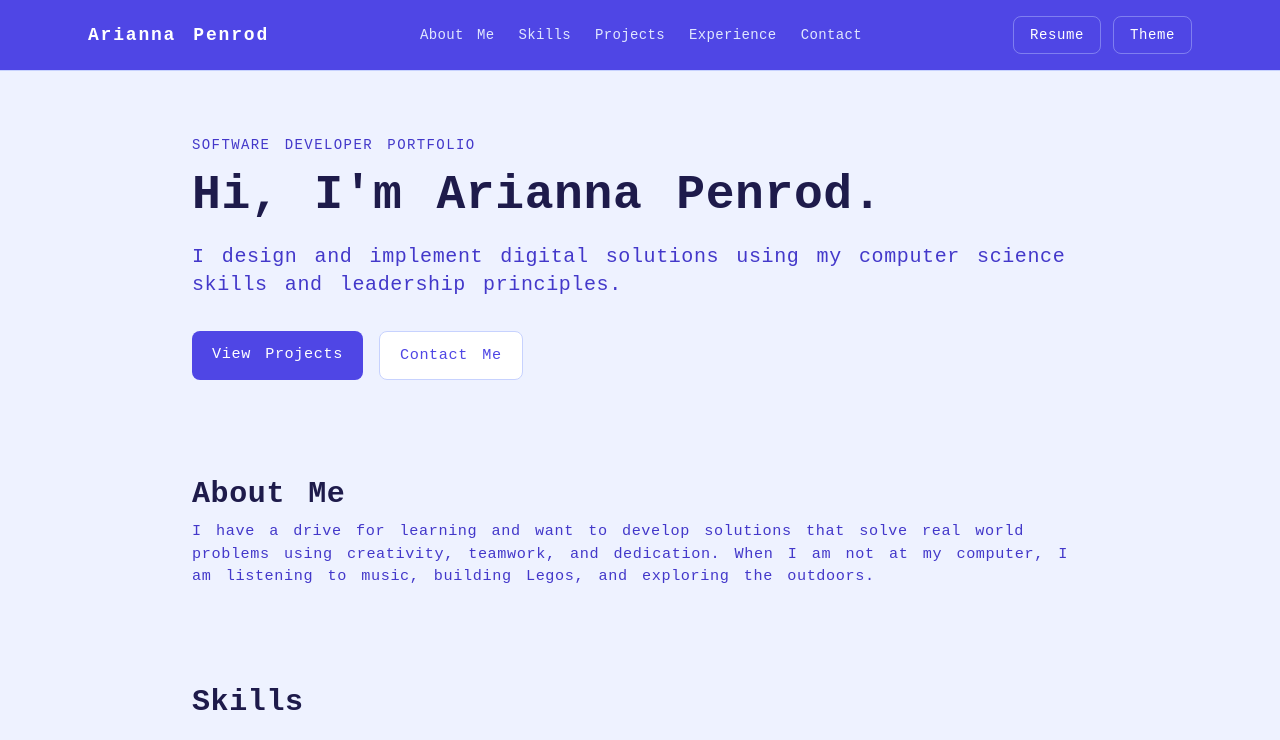
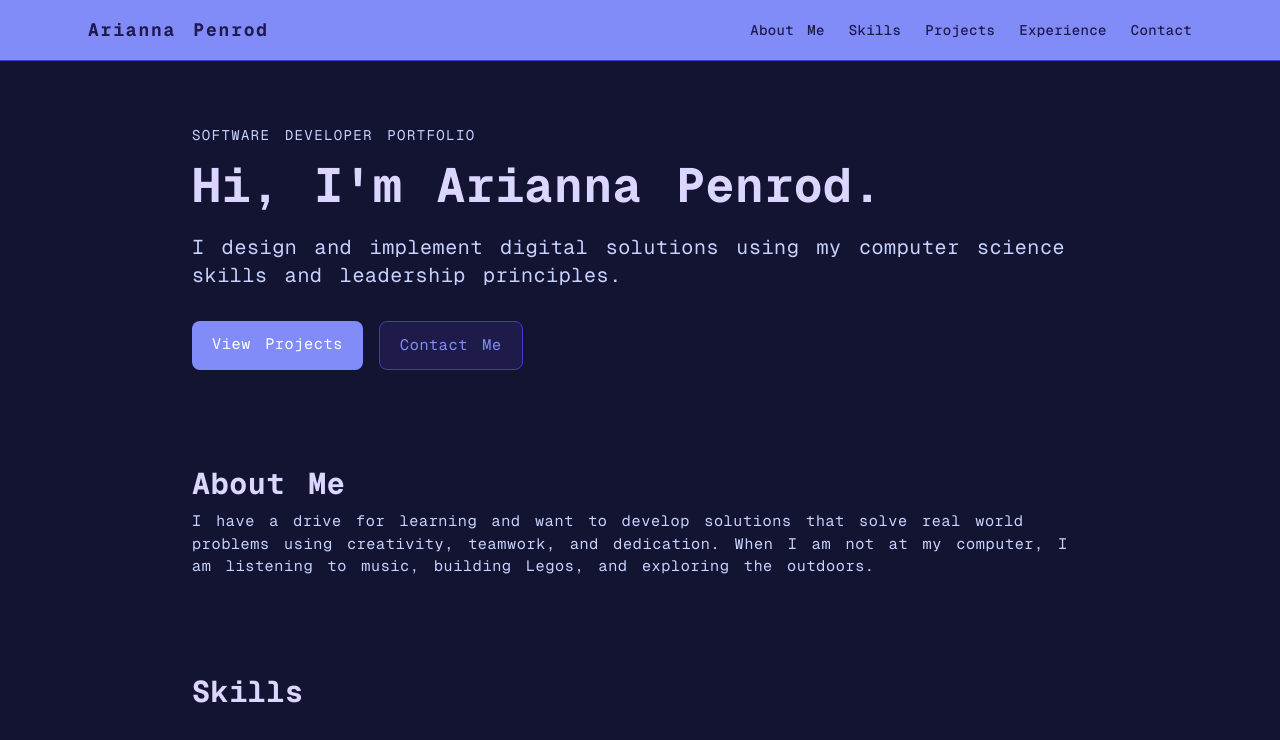
Before and after one commit to Arianna-Penrod/Portfolio, a Next.js app: page / in a window 1280 px wide. Shown: the top 740 px of the page. Built offline with nearby package versions, Linux system fonts and the light colour scheme.

Commit message:
used monospace font and cleaned up the webpage.

```diff
--- a/app/globals.css
+++ b/app/globals.css
@@ -1,26 +1,6 @@
 @import "tailwindcss";
 
-@custom-variant dark (&:where(.dark, .dark *));
-
-:root,
-:root.light {
-    --background: #EEF2FF;
-    --foreground: #1E1B4B;
-
-    --card: #FFFFFF;
-    --card-hover: #E0E7FF;
-
-    --primary: #4F46E5;
-    --primary-dark: #3730A3;
-
-    --accent: #0891B2;
-    --accent-dark: #0E7490;
-
-    --muted: #4338CA;
-    --border: #C7D2FE;
-}
-
-:root.dark {
+:root {
   --background: #131332;
   --foreground: #dbd6ff;
 
@@ -41,14 +21,6 @@ html {
   scroll-behavior: smooth;
 }
 
-@font-face {
-  font-family: "Minecraft";
-  src: url("/fonts/Minecraft.ttf") format("ttf");
-  font-weight: normal;
-  font-style: normal;
-  font-display: swap;
-}
-
 @theme inline {
   --color-background: var(--background);
   --color-foreground: var(--foreground);
@@ -67,7 +39,7 @@ html {
 body {
   background: var(--background);
   color: var(--foreground);
-  font-family: "Minecraft", monospace;
+  font-family: var(--font-geist-mono), monospace;
   letter-spacing: 0.04em;
   font-size: .95em;
   word-spacing: .3em;
--- a/app/layout.tsx
+++ b/app/layout.tsx
@@ -18,15 +18,6 @@ export const metadata: Metadata = {
   description: "Arianna Penrod's computer science portfolio",
 };
 
-const themeScript = `
-  const savedTheme = localStorage.getItem("theme");
-  const prefersDark = window.matchMedia("(prefers-color-scheme: dark)").matches;
-  const theme = savedTheme || (prefersDark ? "dark" : "light");
-
-  document.documentElement.classList.remove("dark", "light");
-  document.documentElement.classList.add(theme);
-`;
-
 export default function RootLayout({
   children,
 }: Readonly<{
@@ -35,12 +26,8 @@ export default function RootLayout({
   return (
     <html
       lang="en"
-      suppressHydrationWarning
       className={`${geistSans.variable} ${geistMono.variable} h-full antialiased`}
     >
-      <head>
-        <script dangerouslySetInnerHTML={{ __html: themeScript }} />
-      </head>
       <body className="min-h-full flex flex-col">
         {children}
         <Analytics />
--- a/app/page.tsx
+++ b/app/page.tsx
@@ -130,7 +130,7 @@ export default function Home() {
           <div className="rounded-xl border border-border bg-card p-6 transition hover:bg-card-hover">
             <h3 className="text-xl font-semibold">Inventory Tracking Solution</h3>
             <p className="mt-2 text-muted">
-                Worked closely in a team and with a client to implement a inventory tracking service that integrates
+                I am currently working closely in a team and with a client to implement a inventory tracking service that integrates
                 with delivery and enterprise resource planning systems.
             </p>
             <p className="mt-4 text-sm text-accent-dark">
@@ -181,6 +181,21 @@ export default function Home() {
                 Nov 2022 - Nov 2024
               </p>
             </div>
+
+            <div className="rounded-xl border border-border bg-card p-6 transition hover:bg-card-hover">
+              <h3 className="text-xl font-semibold">Google Cybersecurity Certificate</h3>
+              <p className="mt-2 text-muted">
+                Learned basic cybersecurity concepts, terminology, and software. Completed
+                hands-on labs to learn SQL, Linux, Wireshark, and Python where I applied those skills to realistic
+                cybersecurity scenarios. I also practiced security auditing, SIEM viewing, and incident reporting.
+              </p>
+              <p className="mt-4 text-sm text-accent-dark">
+                <a href="https://www.coursera.org/account/accomplishments/certificate/5THZ282CAZ1C">
+                  https://www.coursera.org/account/accomplishments/certificate/5THZ282CAZ1C
+                </a>
+              </p>
+            </div>
+
           </div>
         </section>
 
@@ -193,15 +208,19 @@ export default function Home() {
             <div className="rounded-xl border border-border bg-card p-6 transition hover:bg-card-hover">
               <h3 className="text-xl font-semibold">Email</h3>
               <p className="mt-2 text-sm text-accent-dark">
-                example@email.com
+                On resume
               </p>
               <h3 className=" mt-4 text-xl font-semibold">Phone</h3>
              <p className="mt-2 text-sm text-accent-dark">
-                (000) 000-0000
+                On resume
               </p>
               <h3 className=" mt-4 text-xl font-semibold">GitHub</h3>
              <p className="mt-2 text-sm text-accent-dark transition hover:bg-primary-dark rounded-lg">
                 <a href="https://github.com/Arianna-Penrod">https://github.com/Arianna-Penrod</a>
+              </p>
+              <h3 className=" mt-4 text-xl font-semibold">LinkedIn</h3>
+             <p className="mt-2 text-sm text-accent-dark transition hover:bg-primary-dark rounded-lg">
+                <a href="https://github.com/Arianna-Penrod">https://www.linkedin.com/in/arianna-penrod-9b2926396/</a>
               </p>
             </div>
           </div>
--- a/components/Navbar.tsx
+++ b/components/Navbar.tsx
@@ -1,7 +1,3 @@
-"use client";
-
-import { useEffect, useState } from "react";
-
 const navLinks = [
   { label: "About Me", href: "#about" },
   { label: "Skills", href: "#skills" },
@@ -11,35 +7,12 @@ const navLinks = [
 ];
 
 export default function Navbar() {
-  const [isDarkMode, setIsDarkMode] = useState(() => {
-    if (typeof window === "undefined") {
-      return false;
-    }
-
-    const savedTheme = localStorage.getItem("theme");
-    const prefersDark = window.matchMedia("(prefers-color-scheme: dark)").matches;
-
-    return savedTheme ? savedTheme === "dark" : prefersDark;
-  });
-
-  useEffect(() => {
-    document.documentElement.classList.toggle("dark", isDarkMode);
-    document.documentElement.classList.toggle("light", !isDarkMode);
-  }, [isDarkMode]);
-
-  function toggleTheme() {
-    const nextMode = !isDarkMode;
-
-    localStorage.setItem("theme", nextMode ? "dark" : "light");
-    setIsDarkMode(nextMode);
-  }
-
   return (
     <nav className="sticky top-0 z-50 border-b border-border bg-primary backdrop-blur-md">
       <div className="mx-auto flex max-w-6xl items-center justify-between px-6 py-4">
         <a
           href="#home"
-          className="text-lg font-bold tracking-widest text-white transition hover:text-indigo-100 dark:text-indigo-950 dark:hover:text-white"
+          className="text-lg font-bold tracking-widest text-indigo-950 transition hover:text-white"
         >
           Arianna Penrod
         </a>
@@ -49,31 +22,12 @@ export default function Navbar() {
             <a
               key={link.href}
               href={link.href}
-              className="text-sm font-medium tracking-wide text-indigo-100 transition hover:text-white dark:text-indigo-950 dark:hover:text-white"
+              className="text-sm font-medium tracking-wide text-indigo-950 transition hover:text-white"
             >
               {link.label}
             </a>
           ))}
         </div>
-
-        <div className="hidden items-center gap-3 md:flex">
-          <a
-            href="/resume.pdf"
-            target="_blank"
-            className="rounded-lg border border-indigo-200/40 px-4 py-2 text-sm font-medium text-white transition hover:bg-white hover:text-primary-dark dark:border-indigo-950/30 dark:text-indigo-950"
-          >
-            Resume
-          </a>
-
-          <button
-            type="button"
-            onClick={toggleTheme}
-            className="rounded-lg border border-indigo-200/40 px-4 py-2 text-sm font-medium text-white transition hover:bg-white hover:text-primary-dark dark:border-indigo-950/30 dark:text-indigo-950"
-            aria-label="Toggle dark mode"
-          >
-            Theme
-          </button>
-        </div>
       </div>
     </nav>
   );
```
